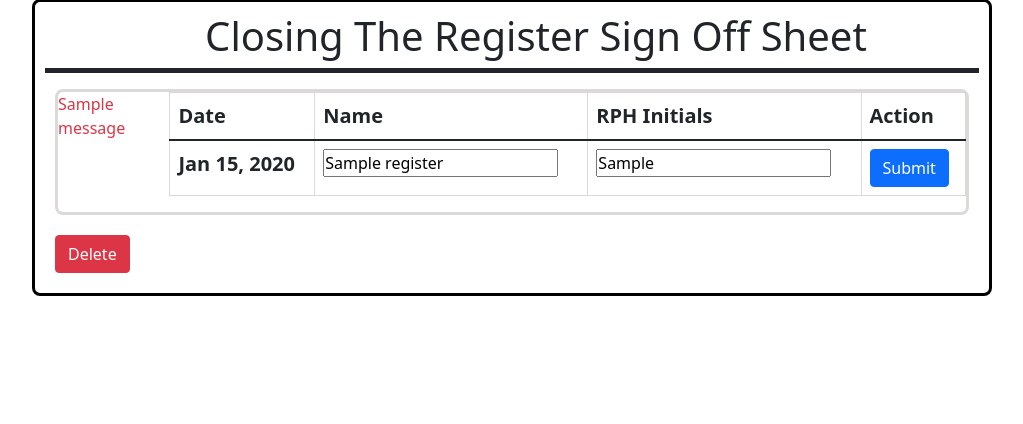
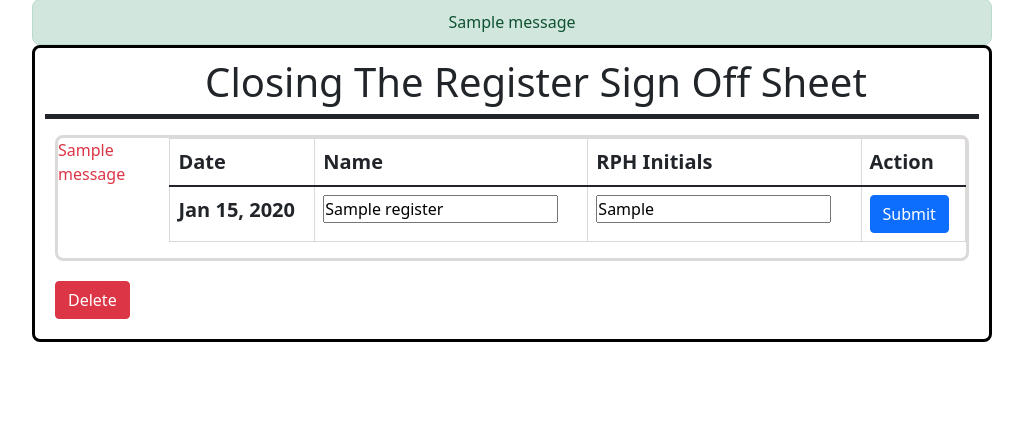
Before and after one commit to marcoaceves/manager_app, a Flask app: page /signoffsheet in a window 1280 px wide. Shown: the part 215-639 px from the top of the page, without its empty margins (128-1151 px from the left). Run offline with Flask 2, Linux system fonts and the light colour scheme; the visitor is signed in with stand-in values (Sample User, id 1); tables that the repository leaves empty or names only in its code hold one stand-in row (values such as "Sample post"); one stand-in notice (Sample message) is shown; lists and menus that the app fills with data are empty; grey boxes are pictures that could not be loaded.

Commit message:
flash messages on for register sheet

```diff
--- a/task_manager_app/flask_app/controllers/reg_users.py
+++ b/task_manager_app/flask_app/controllers/reg_users.py
@@ -90,6 +90,7 @@ def update_signoff_multi():
     }
 
     Multi_Register.signoff_update(data)
+    flash(" Register Sheet Successfully Upadated!", "update")
     return redirect(request.referrer)
 
 
--- a/task_manager_app/flask_app/static/css/stations.css
+++ b/task_manager_app/flask_app/static/css/stations.css
@@ -7,6 +7,18 @@
     margin: auto;
     width: 75%;
     border: 3px solid rgb(0, 0, 0);
+    border-radius: 8px;
+    padding: 10px;
+
+}
+.alertsignoff{
+    padding: 2.3% 7.3%;
+
+    margin: 0 auto;
+    width:auto;
+    align-items: center;
+    margin: auto;
+    width: 75%;
     border-radius: 8px;
     padding: 10px;
 
--- a/task_manager_app/flask_app/templates/register_signoff.html
+++ b/task_manager_app/flask_app/templates/register_signoff.html
@@ -60,6 +60,15 @@
         {% endif %}
     </div>
     <!-- end nav -->
+    {% with messages = get_flashed_messages(category_filter=['update']) %}
+    {% if messages %}
+        {% for message in messages %}
+            <div class="alert alert-success text-center alertsignoff" role="alert">
+                {{message}}
+              </div>
+        {% endfor %}
+    {% endif %}
+{% endwith %}
     <div class="wrappersignoff">
         <div class="d-flex justify-content-center align-items-center mb-3 border-bottom border-5 border-dark "id="singoffh1">
             <h1 class="text-center  ms-5 text-capitalize" id="singoffh1"> Closing The Register Sign Off Sheet</h1>
```
Also changed, not shown: task_manager_app/flask_app/templates/multi_register_signoff_sheet.html (+12 -8 lines).
